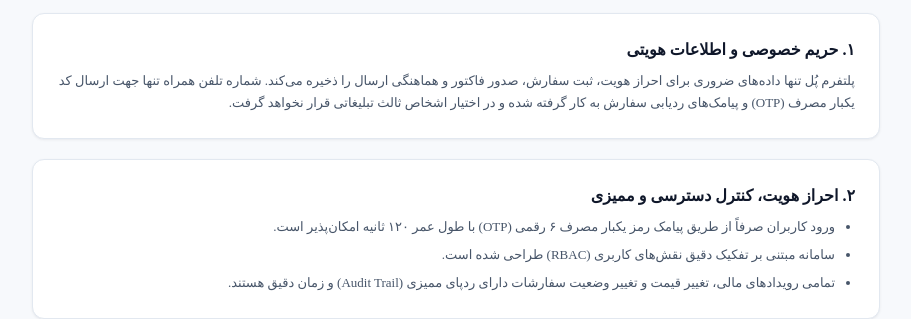
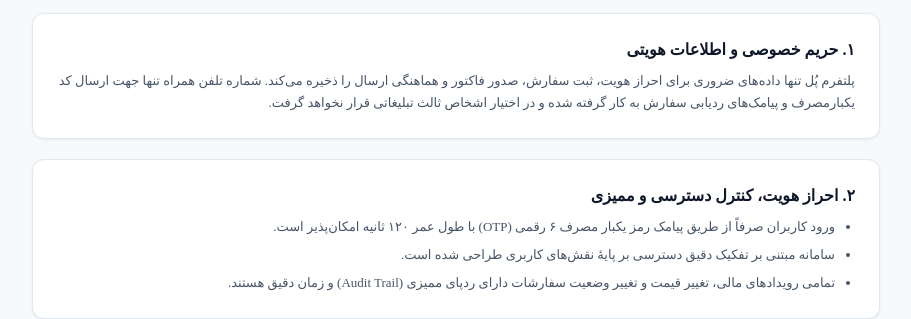
Before and after one commit to rrasi90/POL-2.3, a Next.js app in the folder mvp/apps/web/: page /legal in a window 1280 px wide. Shown: the part 279-598 px from the top of the page, without its empty margins (184-1095 px from the left). Built offline with nearby package versions, Linux system fonts and the light colour scheme.

Commit message:
fix(copy): clarify security and authentication wording in public legal page

```diff
--- a/mvp/apps/web/src/app/legal/page.tsx
+++ b/mvp/apps/web/src/app/legal/page.tsx
@@ -91,7 +91,7 @@ export default function LegalPage() {
 
               <p className="mt-2 text-[13px] leading-[22px] text-[var(--pol-light-text-secondary)]">
 
-                پلتفرم پُل تنها داده‌های ضروری برای احراز هویت، ثبت سفارش، صدور فاکتور و هماهنگی ارسال را ذخیره می‌کند. شماره تلفن همراه تنها جهت ارسال کد یکبار مصرف (OTP) و پیامک‌های ردیابی سفارش به کار گرفته شده و در اختیار اشخاص ثالث تبلیغاتی قرار نخواهد گرفت.
+                پلتفرم پُل تنها داده‌های ضروری برای احراز هویت، ثبت سفارش، صدور فاکتور و هماهنگی ارسال را ذخیره می‌کند. شماره تلفن همراه تنها جهت ارسال کد یکبارمصرف و پیامک‌های ردیابی سفارش به کار گرفته شده و در اختیار اشخاص ثالث تبلیغاتی قرار نخواهد گرفت.
 
               </p>
 
@@ -111,7 +111,7 @@ export default function LegalPage() {
 
                 <li>ورود کاربران صرفاً از طریق پیامک رمز یکبار مصرف ۶ رقمی (OTP) با طول عمر ۱۲۰ ثانیه امکان‌پذیر است.</li>
 
-                <li>سامانه مبتنی بر تفکیک دقیق نقش‌های کاربری (RBAC) طراحی شده است.</li>
+                <li>سامانه مبتنی بر تفکیک دقیق دسترسی بر پایهٔ نقش‌های کاربری طراحی شده است.</li>
 
                 <li>تمامی رویدادهای مالی، تغییر قیمت و تغییر وضعیت سفارشات دارای ردپای ممیزی (Audit Trail) و زمان دقیق هستند.</li>
 
```
